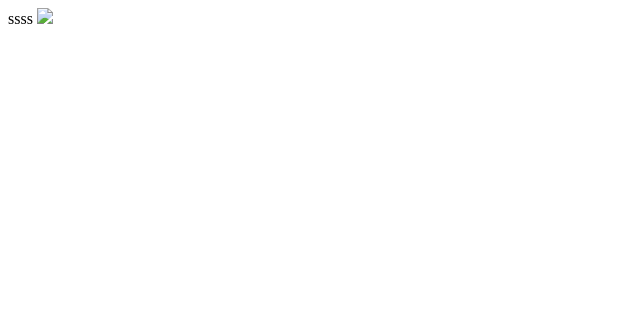
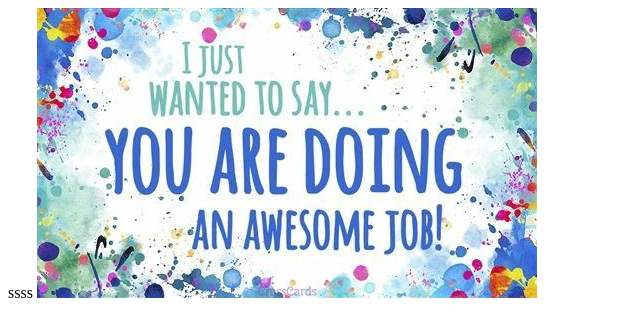
Before and after one commit to kinukiran07/kinukiran07.github.io, a plain HTML site: page index.html in a window 1280 px wide. Shown: the whole page, without its empty margins (0-640 px from the left). Drawn offline with Linux system fonts and the light colour scheme.

Commit message:
Update index.html

```diff
--- a/index.html
+++ b/index.html
@@ -1,2 +1,2 @@
 ssss
-<img src = "sample.jpg">
+<img src = "388cb2fa466e054183436d2e05c1fd51.jpg">
```
